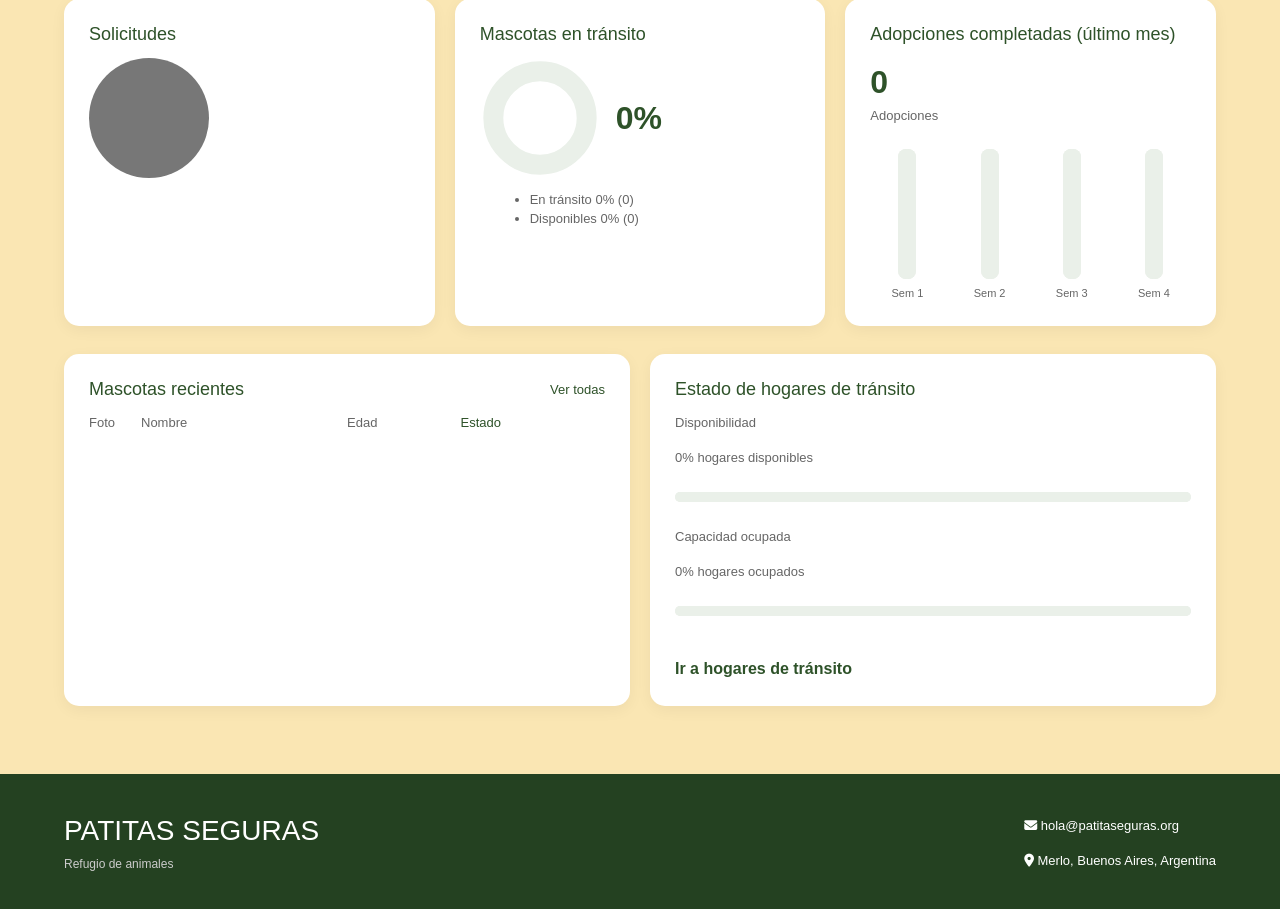
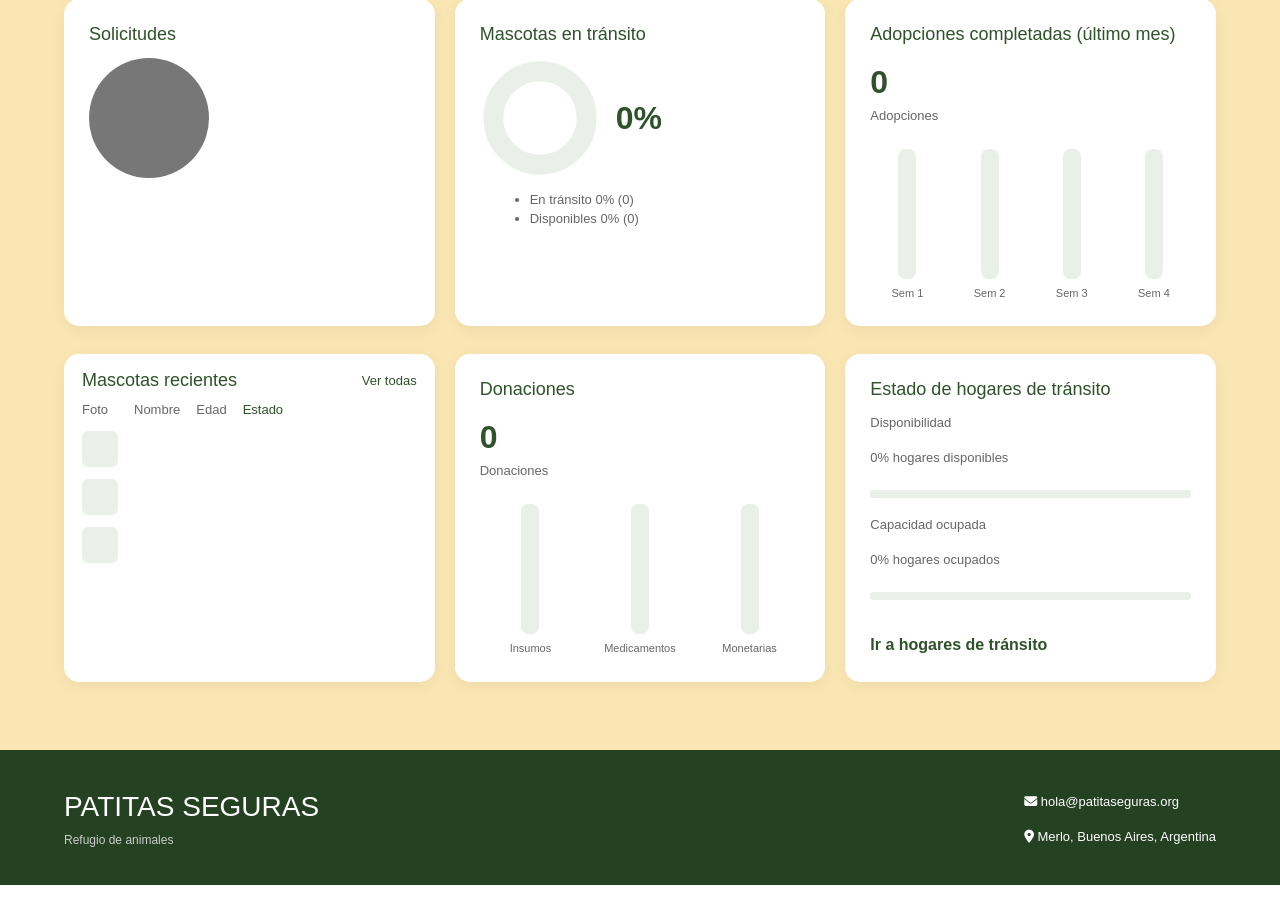
Before and after one commit to lilencarnerot2/Refugio_patitas_seguras, a PHP site: page /admin/dashboard.php in a window 1280 px wide. Shown: the part 120-1029 px from the top of the page. After the commit the page ends 1005 px from the top, so only its background shows below. Run offline with PHP 8.4, Linux system fonts and the light colour scheme; lists and menus that the app fills with data are empty.

Commit message:
se actualiza admin.css, dashboard. js y .php

```diff
--- a/frontend/admin/dashboard.php
+++ b/frontend/admin/dashboard.php
@@ -17,7 +17,7 @@ require __DIR__ . '/includes/header.php';
                         <circle id="torta-solicitudes-resto" class="dash-torta-resto" r="16" cx="16" cy="16" pathLength="100" stroke-dasharray="0 100"></circle>
                         <circle id="torta-solicitudes" class="dash-torta-parte" r="16" cx="16" cy="16" pathLength="100" stroke-dasharray="0 100"></circle>
                     </svg>
-                    <ul id="leyenda-solicitudes"></ul>
+                    <ul id="leyenda-solicitudes" class="dash-leyenda"></ul>
                 </div>
             </article>
 
@@ -49,8 +49,8 @@ require __DIR__ . '/includes/header.php';
             </article>
         </div>
 
-        <div class="dash-fila dash-fila-dos">
-            <article class="info-card">
+        <div class="dash-fila dash-fila-tres">
+            <article class="info-card dash-card-recientes">
                 <div class="dash-card-cabecera">
                     <h3>Mascotas recientes</h3>
                     <a class="empty-back-link" href="mascotas.php">Ver todas</a>
@@ -64,8 +64,38 @@ require __DIR__ . '/includes/header.php';
                             <th>Estado</th>
                         </tr>
                     </thead>
-                    <tbody id="mascotas-recientes-cuerpo"></tbody>
+                    <tbody id="mascotas-recientes-cuerpo">
+                        <tr>
+                            <td><span class="dash-foto"><img alt=""></span></td>
+                            <td></td>
+                            <td></td>
+                            <td></td>
+                        </tr>
+                        <tr>
+                            <td><span class="dash-foto"><img alt=""></span></td>
+                            <td></td>
+                            <td></td>
+                            <td></td>
+                        </tr>
+                        <tr>
+                            <td><span class="dash-foto"><img alt=""></span></td>
+                            <td></td>
+                            <td></td>
+                            <td></td>
+                        </tr>
+                    </tbody>
                 </table>
+            </article>
+
+            <article class="info-card">
+                <h3>Donaciones</h3>
+                <p id="texto-donaciones-total" class="dash-kpi-numero">0</p>
+                <p>Donaciones</p>
+                <div id="donaciones-tipos" class="dash-semanas">
+                    <div><progress max="1" value="0"></progress><span>Insumos</span></div>
+                    <div><progress max="1" value="0"></progress><span>Medicamentos</span></div>
+                    <div><progress max="1" value="0"></progress><span>Monetarias</span></div>
+                </div>
             </article>
 
             <article class="info-card">
--- a/frontend/admin/includes/header.php
+++ b/frontend/admin/includes/header.php
@@ -71,5 +71,10 @@ $paginaAdmin = $paginaAdmin ?? '';
                 <i class="fa-solid fa-gear"></i> Configuración
             </a>
         </li>
+        <li class="nav-sitio">
+            <a href="/index.php">
+                <i class="fa-solid fa-globe"></i> Sitio
+            </a>
+        </li>
     </ul>
 </nav>
--- a/frontend/assets/css/admin.css
+++ b/frontend/assets/css/admin.css
@@ -52,6 +52,7 @@
 }
 
 .admin-page {
+    --admin-nav-ancho: 240px;
     display: grid;
     grid-template-columns: 1fr;
     grid-template-rows: auto 1fr auto;
@@ -169,6 +174,8 @@
 
 .admin-page footer {
     grid-column: 1 / -1;
+    position: relative;
+    z-index: 1200;
 }
 
 .admin-page nav a.active,
@@ -220,10 +231,6 @@
 
 .admin-page .dash-fila-tres {
     grid-template-columns: repeat(3, minmax(0, 1fr));
-}
-
-.admin-page .dash-fila-dos {
-    grid-template-columns: repeat(2, minmax(0, 1fr));
 }
 
 .admin-page .dash-kpi {
@@ -279,13 +286,13 @@
     stroke: var(--accent-color);
 }
 
-.admin-page #leyenda-solicitudes {
+.admin-page .dash-leyenda {
     list-style: none;
     margin: 0;
     padding: 0;
 }
 
-.admin-page #leyenda-solicitudes li {
+.admin-page .dash-leyenda li {
     display: flex;
     align-items: center;
     gap: 8px;
@@ -302,13 +309,13 @@
     background: var(--primary-color);
 }
 
-.admin-page #leyenda-solicitudes li:nth-child(2)::before {
+.admin-page .dash-leyenda li:nth-child(2)::before {
     background: var(--accent-color);
 }
 
 .admin-page .dash-semanas {
     display: grid;
-    grid-template-columns: repeat(4, minmax(0, 1fr));
+    grid-template-columns: repeat(auto-fit, minmax(0, 1fr));
     align-items: end;
     gap: 8px;
 }
@@ -339,8 +346,8 @@
 
 .admin-page .dash-barra {
     width: 100%;
-    height: 10px;
-    margin: 8px 0 18px;
+    height: 8px;
+    margin: 6px 0 10px;
 }
 
 .admin-page .dash-semanas progress::-webkit-progress-bar,
@@ -364,8 +371,8 @@
     display: flex;
     align-items: center;
     justify-content: space-between;
-    gap: 12px;
-    margin-bottom: 12px;
+    gap: 16px;
+    margin-bottom: 8px;
 }
 
 .admin-page .dash-card-cabecera h3 {
@@ -378,10 +385,13 @@
     font-weight: 500;
 }
 
+.admin-page .dash-card-recientes {
+    padding: 16px 18px;
+}
+
 .admin-page .dash-tabla {
-    width: 100%;
+    width: auto;
     border-collapse: collapse;
-    table-layout: fixed;
     font-size: 13px;
 }
 
@@ -389,67 +399,42 @@
     text-align: left;
     color: var(--text-soft);
     font-weight: 500;
-    padding-bottom: 10px;
+    padding: 0 16px 6px 0;
+    white-space: nowrap;
 }
 
 .admin-page .dash-tabla td {
-    padding: 10px 10px 10px 0;
+    padding: 6px 16px 6px 0;
     color: var(--text-dark);
     vertical-align: middle;
+    white-space: nowrap;
 }
 
-.admin-page .dash-tabla th:nth-child(1),
-.admin-page .dash-tabla td:nth-child(1) {
-    width: 52px;
-}
-
-.admin-page .dash-tabla th:nth-child(3),
-.admin-page .dash-tabla td:nth-child(3) {
-    width: 22%;
-}
-
-.admin-page .dash-tabla th:nth-child(4),
-.admin-page .dash-tabla td:nth-child(4) {
-    width: 28%;
+.admin-page .dash-tabla th:last-child,
+.admin-page .dash-tabla td:last-child {
+    padding-right: 0;
     color: var(--primary-color);
     font-weight: 500;
 }
 
-.admin-page .dash-tabla td[data-movimiento*="transito"] {
-    color: var(--accent-color);
-}
-
-.admin-page .dash-tabla img,
-.admin-page .dash-tabla .pet-photo-empty {
+.admin-page .dash-foto {
+    display: block;
     width: 36px;
     height: 36px;
     border-radius: 6px;
-    object-fit: cover;
-    min-height: 0;
     background: var(--icon-bg);
 }
 
-.admin-page .dash-tabla .pet-photo-empty {
-    position: relative;
+.admin-page .dash-foto img {
+    width: 100%;
+    height: 100%;
+    object-fit: cover;
+    border-radius: 6px;
 }
 
-.admin-page .dash-tabla .pet-photo-empty::before,
-.admin-page .dash-tabla .pet-photo-empty::after {
-    content: "";
-    position: absolute;
-    left: 50%;
-    top: 22%;
-    width: 1px;
-    height: 56%;
-    background: var(--text-light);
-}
-
-.admin-page .dash-tabla .pet-photo-empty::before {
-    transform: translateX(-50%) rotate(45deg);
-}
-
-.admin-page .dash-tabla .pet-photo-empty::after {
-    transform: translateX(-50%) rotate(-45deg);
+.admin-page .dash-foto img:not([src]),
+.admin-page .dash-foto img[src=""] {
+    display: none;
 }
 
 @media (max-width: 1100px) {
--- a/frontend/assets/js/dashboard.js
+++ b/frontend/assets/js/dashboard.js
@@ -66,41 +66,6 @@ function nombreMovimiento(mascota, movimientos) {
     var movimiento = ultimoMovimiento(mascota.id, movimientos);
 
     return movimiento ? movimiento.nombre_movimiento : '';
-}
-
-function edadTexto(fecha) {
-    var nacimiento;
-    var ahora;
-    var meses;
-    var dias;
-
-    if (!fecha) {
-        return '';
-    }
-
-    nacimiento = new Date(fecha);
-    ahora = new Date();
-    meses = (ahora.getFullYear() - nacimiento.getFullYear()) * 12;
-    meses += ahora.getMonth() - nacimiento.getMonth();
-
-    if (meses < 0) {
-        return '';
-    }
-
-    if (meses < 1) {
-        dias = Math.round((ahora - nacimiento) / 86400000);
-        if (dias < 1) {
-            dias = 1;
-        }
-        return dias + (dias === 1 ? ' día' : ' días');
-    }
-
-    if (meses < 12) {
-        return meses + (meses === 1 ? ' mes' : ' meses');
-    }
-
-    meses = Math.floor(meses / 12);
-    return meses + (meses === 1 ? ' año' : ' años');
 }
 
 function esTipoAdopcionOTransito(nombre) {
@@ -185,16 +150,31 @@ function mostrarMascotasTransito(mascotas, movimientos) {
     document.getElementById('texto-disponibles').textContent = porcentaje(disponibles, total) + '% (' + disponibles + ')';
 }
 
+function pintarBarras(idContenedor, valores) {
+    var grupos = document.getElementById(idContenedor).children;
+    var maximo = 1;
+    var i;
+    var barra;
+
+    for (i = 0; i < valores.length; i++) {
+        if (valores[i] > maximo) {
+            maximo = valores[i];
+        }
+    }
+
+    for (i = 0; i < grupos.length; i++) {
+        barra = grupos[i].getElementsByTagName('progress')[0];
+        barra.max = maximo;
+        barra.value = valores[i] || 0;
+    }
+}
+
 function mostrarAdopcionesMes(movimientos) {
     var ahora = new Date();
     var semanas = [0, 0, 0, 0];
     var total = 0;
     var i;
     var fecha;
-    var contenedor = document.getElementById('adopciones-semanas');
-    var grupos = contenedor.children;
-    var barra;
-    var maximo = 1;
 
     for (i = 0; i < movimientos.length; i++) {
         if (!parece(movimientos[i].nombre_movimiento, 'adopcion')) {
@@ -212,70 +192,74 @@ function mostrarAdopcionesMes(movimientos) {
     }
 
     document.getElementById('texto-adopciones-total').textContent = String(total);
-
-    for (i = 0; i < semanas.length; i++) {
-        if (semanas[i] > maximo) {
-            maximo = semanas[i];
-        }
-    }
-
-    for (i = 0; i < grupos.length; i++) {
-        barra = grupos[i].getElementsByTagName('progress')[0];
-        barra.max = maximo;
-        barra.value = semanas[i] || 0;
-    }
+    pintarBarras('adopciones-semanas', semanas);
 }
 
 function mostrarMascotasRecientes(mascotas, movimientos) {
-    var cuerpo = document.getElementById('mascotas-recientes-cuerpo');
+    var filas = document.getElementById('mascotas-recientes-cuerpo').rows;
     var lista = mascotas.slice();
     var i;
-    var tope;
     var fila;
-    var celda;
+    var celdas;
     var imagen;
-    var vacia;
     var mascota;
 
     lista.sort(function (a, b) {
         return Number(b.id) - Number(a.id);
     });
 
-    vaciar(cuerpo);
-    tope = Math.min(3, lista.length);
+    for (i = 0; i < filas.length; i++) {
+        fila = filas[i];
+        celdas = fila.cells;
+        imagen = celdas[0].getElementsByTagName('img')[0];
+        mascota = lista[i];
 
-    for (i = 0; i < tope; i++) {
-        mascota = lista[i];
-        fila = document.createElement('tr');
+        if (!mascota) {
+            imagen.removeAttribute('src');
+            imagen.alt = '';
+            celdas[1].textContent = '';
+            celdas[2].textContent = '';
+            celdas[3].textContent = '';
+            continue;
+        }
 
-        celda = document.createElement('td');
         if (mascota.foto_url) {
-            imagen = document.createElement('img');
             imagen.src = mascota.foto_url;
-            imagen.alt = mascota.nombre;
-            celda.appendChild(imagen);
         } else {
-            vacia = document.createElement('div');
-            vacia.className = 'pet-photo-empty';
-            celda.appendChild(vacia);
+            imagen.removeAttribute('src');
         }
-        fila.appendChild(celda);
 
-        celda = document.createElement('td');
-        celda.textContent = mascota.nombre || '';
-        fila.appendChild(celda);
+        imagen.alt = mascota.nombre || '';
+        celdas[1].textContent = mascota.nombre || '';
+        celdas[2].textContent = mascota.fecha_nacimiento_estimada || '';
+        celdas[3].textContent = nombreMovimiento(mascota, movimientos);
+    }
+}
 
-        celda = document.createElement('td');
-        celda.textContent = edadTexto(mascota.fecha_nacimiento_estimada);
-        fila.appendChild(celda);
+function tipoDeAporte(item) {
+    return item.tipo_aporte || item.tipo || item.tipo_donacion || '';
+}
 
-        celda = document.createElement('td');
-        celda.textContent = nombreMovimiento(mascota, movimientos);
-        celda.setAttribute('data-movimiento', normalizarTexto(celda.textContent));
-        fila.appendChild(celda);
+function contarAportesPorParte(donaciones, parte) {
+    var i;
+    var total = 0;
 
-        cuerpo.appendChild(fila);
+    for (i = 0; i < donaciones.length; i++) {
+        if (parece(tipoDeAporte(donaciones[i]), parte)) {
+            total += 1;
+        }
     }
+
+    return total;
+}
+
+function mostrarDonaciones(donaciones) {
+    var insumos = contarAportesPorParte(donaciones, 'insumo');
+    var medicamentos = contarAportesPorParte(donaciones, 'medicament');
+    var monetarias = contarAportesPorParte(donaciones, 'monetar');
+
+    document.getElementById('texto-donaciones-total').textContent = String(insumos + medicamentos + monetarias);
+    pintarBarras('donaciones-tipos', [insumos, medicamentos, monetarias]);
 }
 
 function mostrarHogares(solicitudes, mascotas, movimientos) {
@@ -334,6 +318,14 @@ function cargarPanel() {
         .catch(function () {
             mensaje.textContent = 'No se pudo cargar el panel.';
         });
+
+    apiRequest('donaciones')
+        .then(function (resultado) {
+            mostrarDonaciones(listaDe(resultado));
+        })
+        .catch(function () {
+            mostrarDonaciones([]);
+        });
 }
 
 if (panel) {
```
Also changed, not shown: other parts of frontend/assets/css/admin.css (+50 -10 lines).
